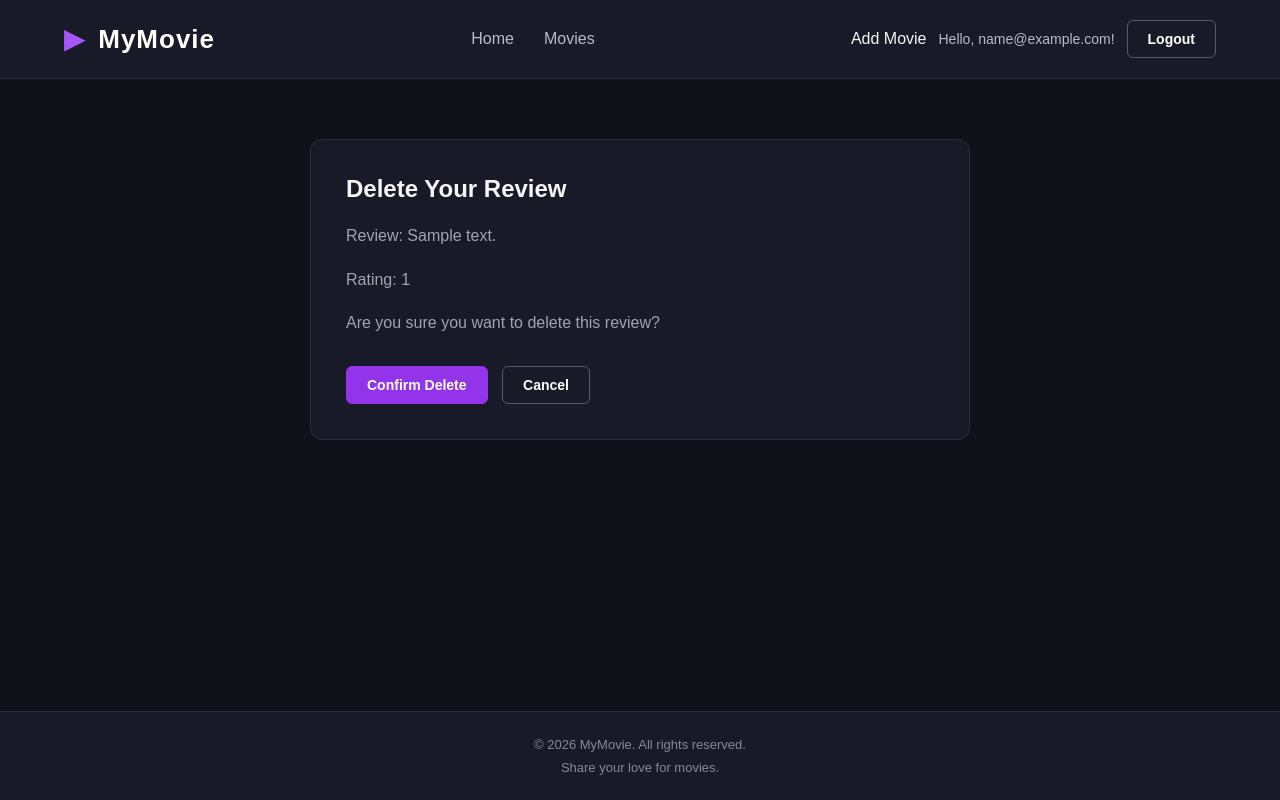
After one commit to ralitsa-code/mymovieproject, a Django app: page /movies/1/reviews/1/delete/ in a window 1280 px wide. The commit adds this page. Run offline with Django 5.2, Linux system fonts and the light colour scheme; a user stored in the database is signed in; tables that the repository leaves empty hold one stand-in row (values such as "Sample post"); parts of the project's set-up code (start-up, migrations or seed data) failed here and were passed over.

Commit message:
Add review CRUD functionality

```diff
--- a/reviews/forms.py
+++ b/reviews/forms.py
@@ -18,7 +18,7 @@ class ReviewForm(forms.ModelForm):
         already_reviewed = Review.objects.filter(
             user=self.user,
             movie=self.movie
-        ).exists()
+        ).exclude(pk=self.instance.pk).exists()
 
         if already_reviewed:
             raise forms.ValidationError(
--- a/reviews/urls.py
+++ b/reviews/urls.py
@@ -3,5 +3,19 @@ from reviews import views
 
 
 urlpatterns = [
-    path('movies/<int:pk>/review/', views.ReviewCreateView.as_view(),name='review-create'),
+    path(
+        'movies/<int:pk>/review/',
+         views.ReviewCreateView.as_view(),
+         name='review-create'
+         ),
+    path(
+        'movies/<int:pk>/reviews/<int:review_id>/edit/',
+         views.ReviewUpdateView.as_view(),
+         name='review-edit'
+    ),
+    path(
+        'movies/<int:pk>/reviews/<int:review_id>/delete/',
+        views.ReviewDeleteView.as_view(),
+        name='review-delete'
+    ),
 ]
--- a/reviews/views.py
+++ b/reviews/views.py
@@ -1,7 +1,7 @@
 from django.contrib.auth.mixins import LoginRequiredMixin
 from django.shortcuts import get_object_or_404
 from django.urls import reverse_lazy
-from django.views.generic import CreateView
+from django.views.generic import CreateView, UpdateView, DeleteView
 from movies.models import Movie
 from reviews.forms import ReviewForm
 from reviews.models import Review
@@ -22,3 +22,36 @@ class ReviewCreateView(LoginRequiredMixin, CreateView):
         movie = get_object_or_404(Movie, pk=self.kwargs.get('pk'))
         kwargs['movie'] = movie
         return kwargs
+
+class ReviewUpdateView(LoginRequiredMixin, UpdateView):
+    model = Review
+    form_class = ReviewForm
+    template_name = 'reviews/review_update.html'
+    pk_url_kwarg = 'review_id'
+
+    def get_queryset(self):
+        user_reviews = super().get_queryset().filter(user=self.request.user)
+        return user_reviews
+
+    def get_form_kwargs(self):
+        kwargs = super().get_form_kwargs()
+        kwargs['user'] = self.request.user
+        kwargs['movie'] = self.object.movie
+        return kwargs
+
+    def get_success_url(self):
+        return reverse_lazy(
+            'movie-detail',
+            kwargs={'pk': self.object.movie.pk}
+        )
+
+class ReviewDeleteView(LoginRequiredMixin, DeleteView):
+    model = Review
+    template_name = 'reviews/review_delete.html'
+    pk_url_kwarg = 'review_id'
+
+    def get_queryset(self):
+        return super().get_queryset().filter(user=self.request.user)
+
+    def get_success_url(self):
+        return reverse_lazy('movie-detail', kwargs={'pk': self.object.movie.pk})
--- /dev/null
+++ b/static/css/review_delete.css
@@ -0,0 +1,38 @@
+
+.review-create {
+    max-width: 700px;
+    margin: 60px auto;
+    padding: 0 20px;
+}
+
+.review-container {
+    background-color: #181B27;
+    border: 1px solid #292D3D;
+    border-radius: 12px;
+    padding: 35px;
+}
+
+.review-container h1 {
+    color: #F5F5F5;
+    margin-bottom: 20px;
+}
+
+.review-container p {
+    color: #A0A3B1;
+    margin-bottom: 18px;
+    line-height: 1.6;
+}
+
+.review-container form {
+    margin-top: 30px;
+}
+
+.review-container button {
+    cursor: pointer;
+}
+
+.review-container .button {
+    display: inline-block;
+    text-decoration: none;
+    margin-right: 10px;
+}
--- /dev/null
+++ b/templates/reviews/review_delete.html
@@ -0,0 +1,30 @@
+{% extends 'base.html' %}
+{% load static %}
+
+{% block title %}Delete Review | MyMovie{% endblock %}
+
+{% block extra_css %}
+    <link rel="stylesheet" href="{% static 'css/review_delete.css' %}">
+{% endblock %}
+
+{% block content %}
+    <section class="review-create">
+        <div class="review-container">
+            <h1>Delete Your Review</h1>
+            <p>Review: {{ object.review }}</p>
+            <p>Rating: {{ object.rating }}</p>
+            <p>Are you sure you want to delete this review?</p>
+            <form method="post">
+                {% csrf_token %}
+                <button type="submit" class="button button-primary">
+                    Confirm Delete
+                </button>
+                <a href="{% url 'movie-detail' object.movie.pk %}"
+                   class="button button-outline">
+                    Cancel
+                </a>
+            </form>
+
+        </div>
+    </section>
+{% endblock %}
```
Also changed, not shown: templates/movies/movie_detail.html (+15 -19 lines), templates/movies/movie_list.html (+5 -3 lines), templates/reviews/review_update.html (added, +26 -0 lines).
